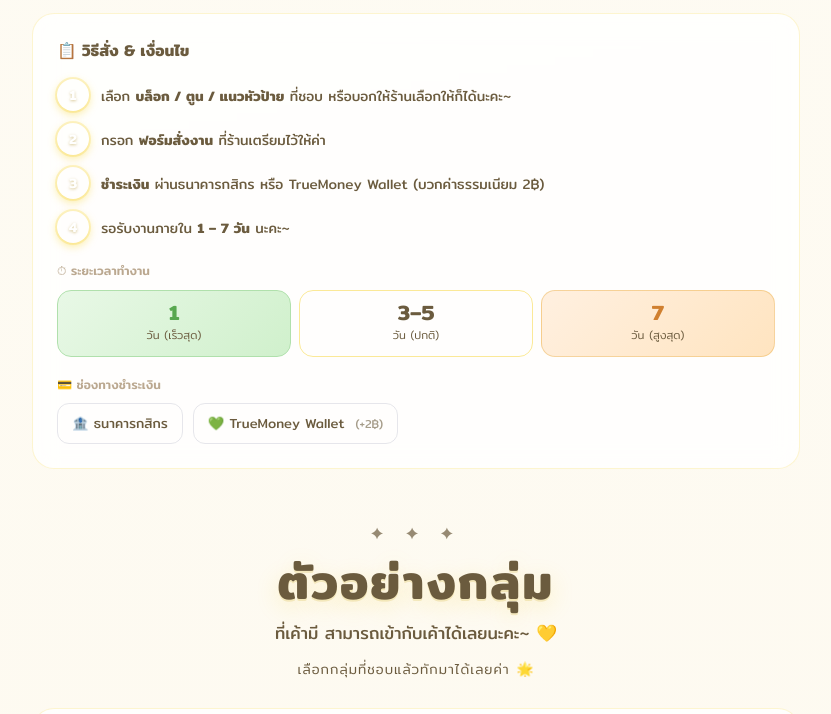
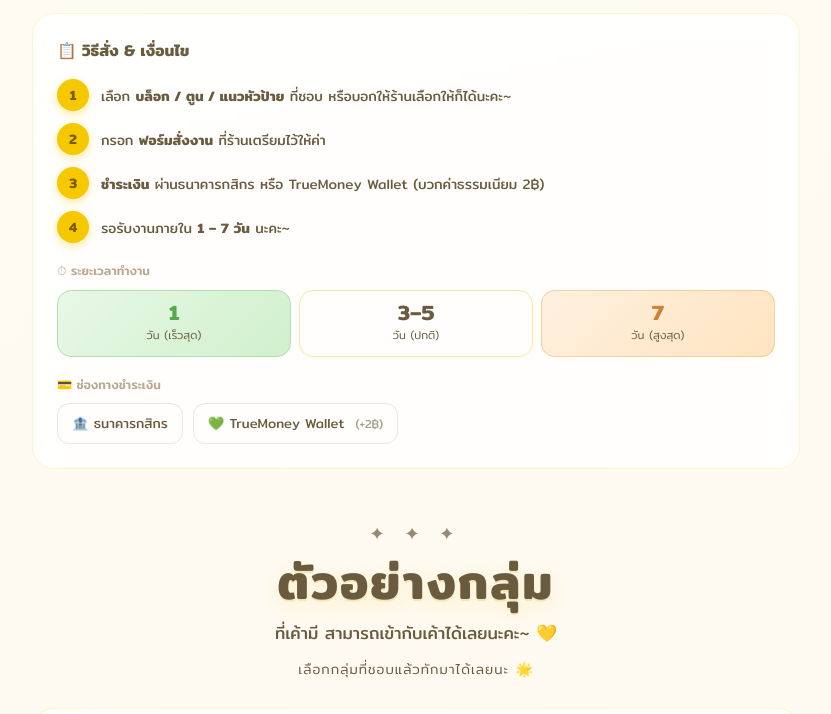
Before and after one commit to 2ydmvyydg7-lang/bibimint-shop, a plain HTML site: page index.html in a window 1280 px wide. Shown: the part 1262-1976 px from the top of the page, without its empty margins (224-1055 px from the left). Drawn offline with Linux system fonts and the light colour scheme.

Commit message:
Update index.html

```diff
--- a/index.html
+++ b/index.html
@@ -85,7 +85,7 @@
 /* STEPS */
 .steps-list { display: flex; flex-direction: column; gap: 12px; }
 .step-item { display: flex; align-items: flex-start; gap: 12px; }
-.step-num { min-width: 32px; height: 32px; background: linear-gradient(135deg, var(–yellow-soft), var(–yellow)); border-radius: 50%; display: flex; align-items: center; justify-content: center; font-size: 0.85rem; font-weight: 700; color: white; box-shadow: 0 3px 10px rgba(245,200,0,0.4), 0 0 0 2px rgba(245,200,0,0.2); flex-shrink: 0; text-shadow: 0 1px 3px rgba(160,120,0,0.4); }
+.step-num { min-width: 32px; height: 32px; background: #F5C800; border-radius: 50%; display: flex; align-items: center; justify-content: center; font-size: 0.85rem; font-weight: 700; color: #7A5C00; box-shadow: 0 3px 10px rgba(245,200,0,0.4); flex-shrink: 0; }
 .step-text { font-size: 0.86rem; color: var(–text-soft); line-height: 1.75; padding-top: 5px; }
 
 /* TIMELINE */
@@ -382,7 +382,7 @@ text-shadow: 0 1px 2px rgba(0,0,0,0.08);
     <div class="groups-header-deco">✦ ✦ ✦</div>
     <div class="groups-header-title">ตัวอย่างกลุ่ม</div>
     <div class="groups-header-sub">ที่เค้ามี สามารถเข้ากับเค้าได้เลยนะคะ~ 💛</div>
-    <div class="groups-header-deco2">เลือกกลุ่มที่ชอบแล้วทักมาได้เลยค่า 🌟</div>
+    <div class="groups-header-deco2">เลือกกลุ่มที่ชอบแล้วทักมาได้เลยนะ 🌟</div>
   </div>
 
   <div class="section-card group-section">
@@ -866,7 +866,7 @@ text-shadow: 0 1px 2px rgba(0,0,0,0.08);
 
   <div class="footer">
     <div class="footer-name">Bibimint Shop ✦</div>
-    FB | Bibimint Lulusia<br>ขอบคุณที่แวะมานะคะ~ 💛
+    Fb | Bibimint Lulusia<br>ขอบคุณที่แวะมานะคะ~ 💛
   </div>
 
 </div>
```
